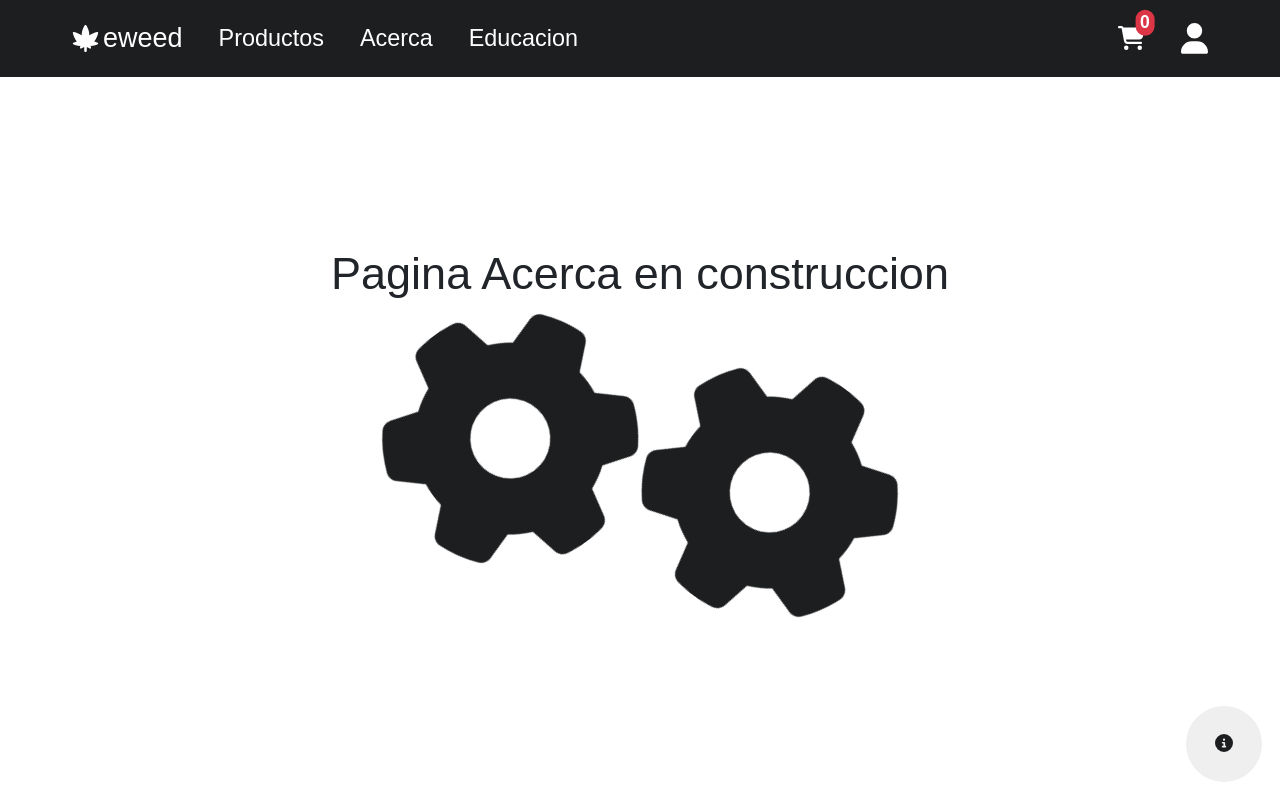
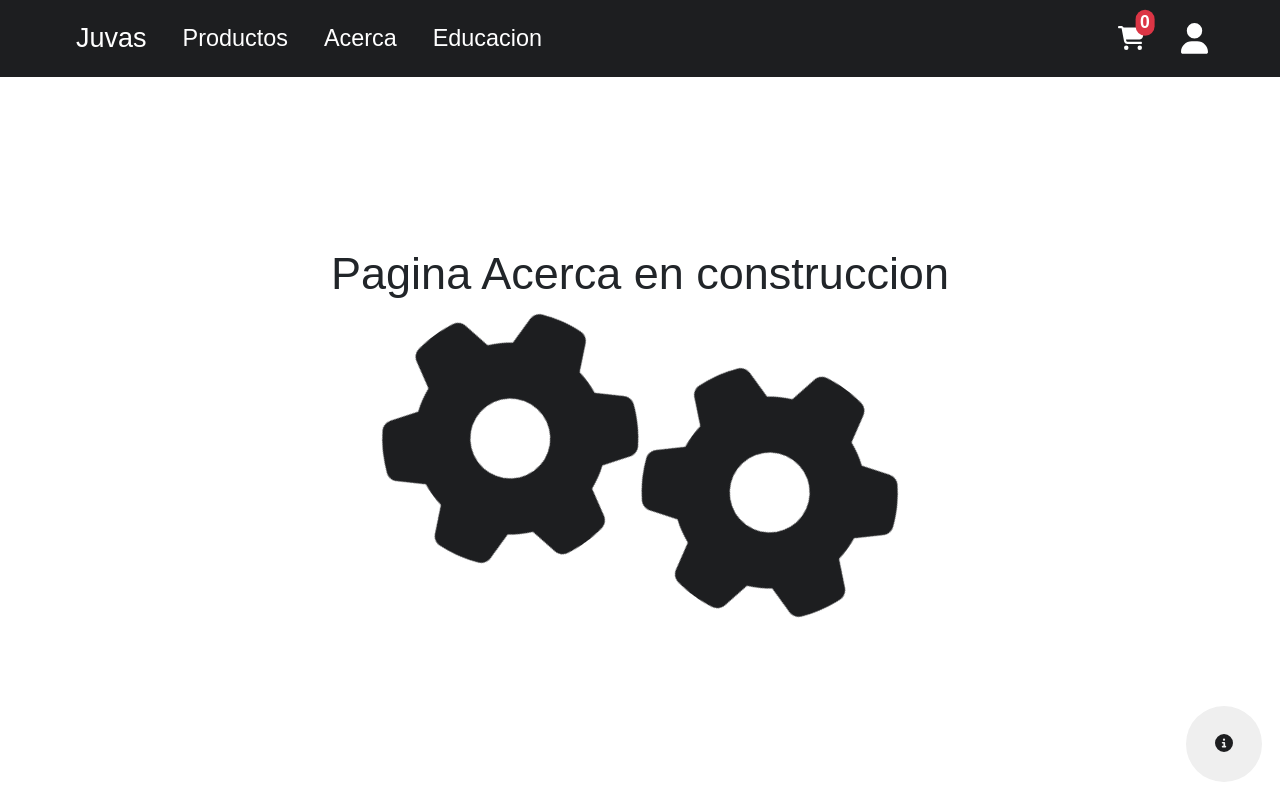
Before and after one commit to agudelodiego/eweed, a Next.js app: page /about in a window 1280 px wide. Built offline with nearby package versions, Linux system fonts and the light colour scheme; no server answers; a web font is replaced by a local one.

Commit message:
Transformed the platform for juvas company

```diff
--- a/src/components/navbar/Navdesktop.tsx
+++ b/src/components/navbar/Navdesktop.tsx
@@ -17,8 +17,8 @@ const Navdesktop = () => {
 
         <div className="d-flex justify-content-center">
           <Link href="/" className={Nav.item}>
-            <FontAwesomeIcon icon={faCannabis} className={Nav.icon} />
-            <span className={Nav.brand}>eweed</span>
+            {/* <FontAwesomeIcon icon={faCannabis} className={Nav.icon} /> */}
+            <span className={Nav.brand}>Juvas</span>
           </Link>
           <Link href="/" className={Nav.item}>Productos</Link>
           <Link href="/about" className={Nav.item}>Acerca</Link>
--- a/src/components/navbar/Navmobile.tsx
+++ b/src/components/navbar/Navmobile.tsx
@@ -53,8 +53,8 @@ const Navmobile = ()=>{
           >
             <Link href="/" className={Nav.item}>
               <motion.div whileTap={{scale:0.6}}>
-                <FontAwesomeIcon icon={faCannabis} className={`${Nav.icon} ${Nav.brandIcon}`}></FontAwesomeIcon>
-                <span className={Nav.brandText}>eweed</span>
+                {/* <FontAwesomeIcon icon={faCannabis} className={`${Nav.icon} ${Nav.brandIcon}`} /> */}
+                <span className={Nav.brandText}>Juvas</span>
               </motion.div>
             </Link>
           </motion.div>
```
